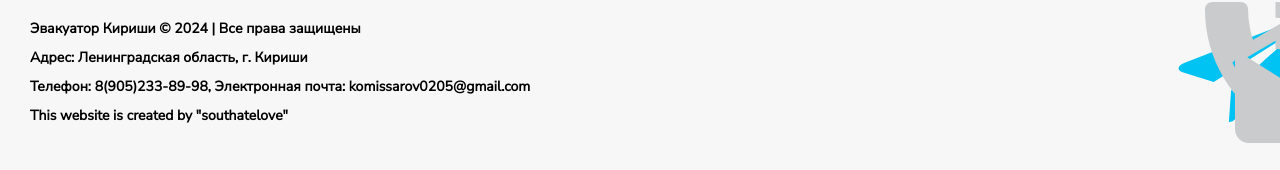
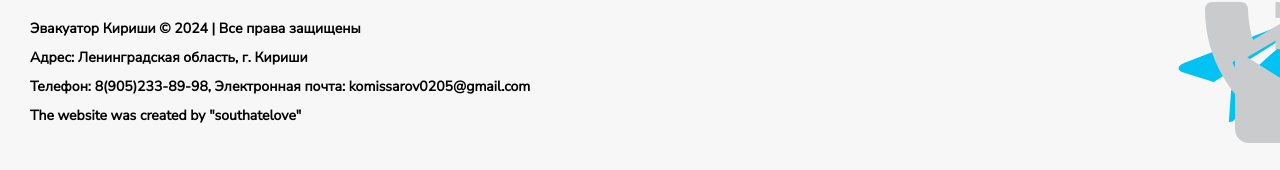
Before and after one commit to southatelove/tow-truck, a React (Vite) app: page / in a window 1280 px wide. Shown: the part 1866-2036 px from the top of the page. Built offline with nearby package versions, Linux system fonts and the light colour scheme.

Commit message:
footer update

```diff
--- a/src/Components/Footer/Footer.tsx
+++ b/src/Components/Footer/Footer.tsx
@@ -16,7 +16,7 @@ export function Footer() {
               komissarov0205@gmail.com
             </p>
             <a href="https://github.com/southatelove">
-              This website is created by "southatelove"
+              The website was created by "southatelove"
             </a>
           </div>
           <div className="footer-right-container">
```
